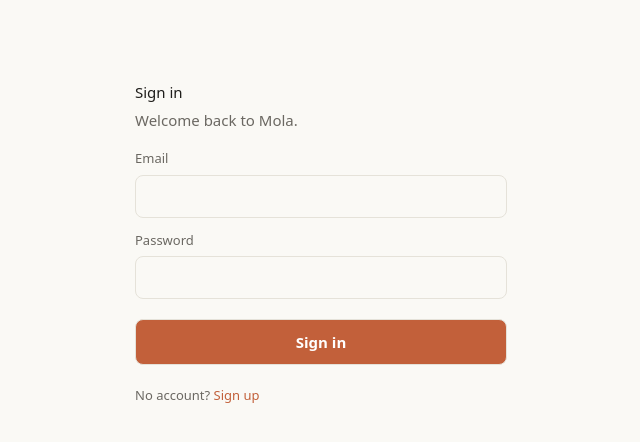
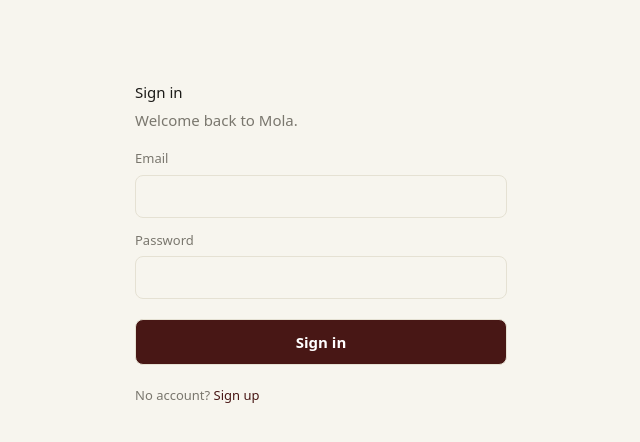
Before and after one commit to tony-darco/mola-learn, a Next.js app in the folder apps/web/: page /sign-in in a window 1280 px wide. Shown: the top 442 px of the page, without its empty margins (319-959 px from the left). Built offline with nearby package versions, Linux system fonts and the light colour scheme; no server answers.

Commit message:
Swap the theme color mapping back: Mola is the new favicon palette, Inspired the original

```diff
--- a/apps/web/app/globals.css
+++ b/apps/web/app/globals.css
@@ -15,10 +15,21 @@
 /* Two named themes, picked in Settings > General and persisted as
    `data-theme` on <html> (see layout.tsx's pre-paint script). "Mola" is the
    default — its values live on the bare `:root` so an unset/unrecognized
-   attribute still resolves to it; "Inspired" is the favicon-derived redesign,
-   under its own attribute selector. Dark mode isn't themed yet — both themes
-   share the same dark palette until a dark version of "Inspired" is designed. */
+   attribute still resolves to it; "Inspired" is the original color scheme,
+   preserved as-is under its own attribute selector. Dark mode isn't
+   themed yet — both themes share the same dark palette until a Mola dark
+   theme is designed. */
 :root {
+  --bg: #f7f5ee;
+  --panel: #ffffff;
+  --border: #e5e1d3;
+  --text: #1c1b18;
+  --muted: #7a776e;
+  --accent: #481715;
+  --accent-fg: #f7f5ee;
+  --sidebar-bg: #f7f5ee;
+}
+html[data-theme="inspired"] {
   --bg: #faf9f5;
   --panel: #ffffff;
   --border: #e5e2d9;
@@ -27,16 +38,6 @@
   --accent: #c2603a;
   --accent-fg: #ffffff;
   --sidebar-bg: #f3f1ea;
-}
-html[data-theme="inspired"] {
-  --bg: #f7f5ee;
-  --panel: #ffffff;
-  --border: #e5e1d3;
-  --text: #1c1b18;
-  --muted: #7a776e;
-  --accent: #481715;
-  --accent-fg: #f7f5ee;
-  --sidebar-bg: #f7f5ee;
 }
 @media (prefers-color-scheme: dark) {
   :root {
```
